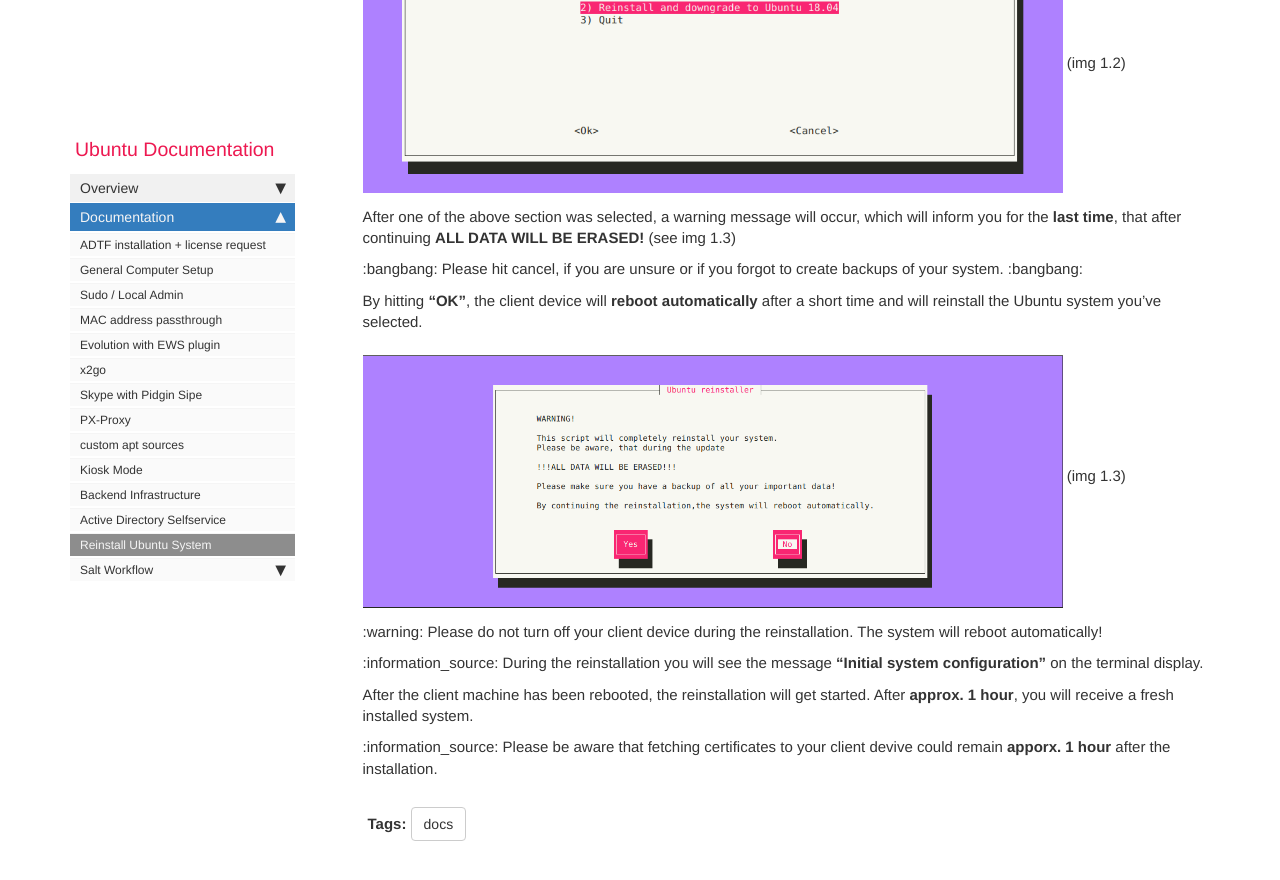
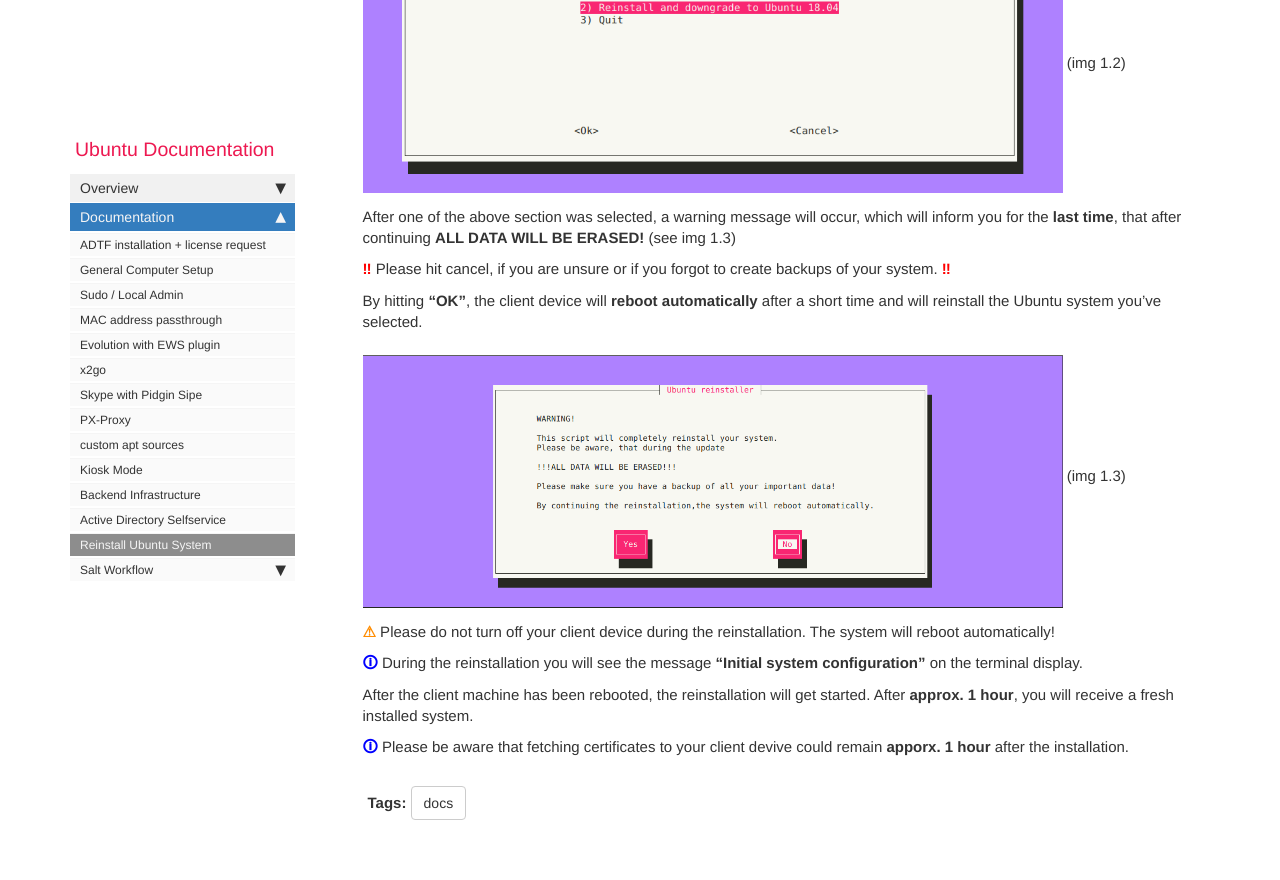
Before and after one commit to RajputPawan/Prometheus, a Jekyll site: the page built from pages/docs/reinstall-os.md, in a window 1280 px wide and 900 px high, scrolled down 1450 px. Shown: the top 880 px of the window. Built offline with Jekyll 4.4.1, drawn with Linux system fonts in a browser that asks for light colours; comment, search, counter and statistics services are not loaded; some of the changed text lies outside the part shown.

Commit message:
fix missing emoji icons (#66)

````diff
--- a/pages/docs/reinstall-os.md
+++ b/pages/docs/reinstall-os.md
@@ -14,7 +14,7 @@
 Using the reinstall-os.sh script, makes it possible to reinstall, upgrade or downgrade the Ubuntu system which is installed on your client machine,without using a boot device and without Onsite support.
 
 
-:bangbang: **PLEASE BE AWARE, THAT DURING THE REINSTALLATION ALL DATA ON YOUR CLIENT DEVICE WILL BE COMPLETELY ERASED!** Make sure you have backups of all your important data, if you want to use this script! :bangbang:
+**‼**{: style="color: red"} **PLEASE BE AWARE, THAT DURING THE REINSTALLATION ALL DATA ON YOUR CLIENT DEVICE WILL BE COMPLETELY ERASED!** Make sure you have backups of all your important data, if you want to use this script! **‼**{: style="color: red"}
 
 
 ### Requirements
@@ -26,7 +26,7 @@
 - The client device is connected via VPN
 - The client device is connected via Wifi
 
-:warning: The user who wants to use the script, needs sudo rights on the client device
+**⚠**{: style="color: darkorange"} The user who wants to use the script, needs sudo rights on the client device
 
 
 ### Using reinstall-os script
@@ -37,7 +37,7 @@
 reinstall-os.sh
 ```
 
-:information_source: Please wait for a few seconds, the script has to determine a few variables from different sources
+**🛈**{: style="color: blue"} Please wait for a few seconds, the script has to determine a few variables from different sources
 
 
 After the script has been successfully loaded, a window will occur. You have the following options:
@@ -58,7 +58,7 @@
 
 After one of the above section was selected, a warning message will occur, which will inform you for the **last time**, that after continuing **ALL DATA WILL BE ERASED!** (see img 1.3)
 
-:bangbang: Please hit cancel, if you are unsure or if you forgot to create backups of your system. :bangbang:
+**‼**{: style="color: red"} Please hit cancel, if you are unsure or if you forgot to create backups of your system. **‼**{: style="color: red"}
 
 By hitting **"OK"**, the client device will **reboot automatically** after a short time and will reinstall the Ubuntu system you've selected.
 
@@ -66,13 +66,13 @@
 (img 1.3)
 
 
-:warning: Please do not turn off your client device during the reinstallation. The system will reboot automatically!
+**⚠**{: style="color: darkorange"} Please do not turn off your client device during the reinstallation. The system will reboot automatically!
 
 
-:information_source: During the reinstallation you will see the message **"Initial system configuration"** on the terminal display.
+**🛈**{: style="color: blue"} During the reinstallation you will see the message **"Initial system configuration"** on the terminal display.
 
 
 After the client machine has been rebooted, the reinstallation will get started. After **approx. 1 hour**, you will receive a fresh installed system.
 
 
-:information_source: Please be aware that fetching certificates to your client devive could remain **apporx. 1 hour** after the installation.
+**🛈**{: style="color: blue"} Please be aware that fetching certificates to your client devive could remain **apporx. 1 hour** after the installation.
````
